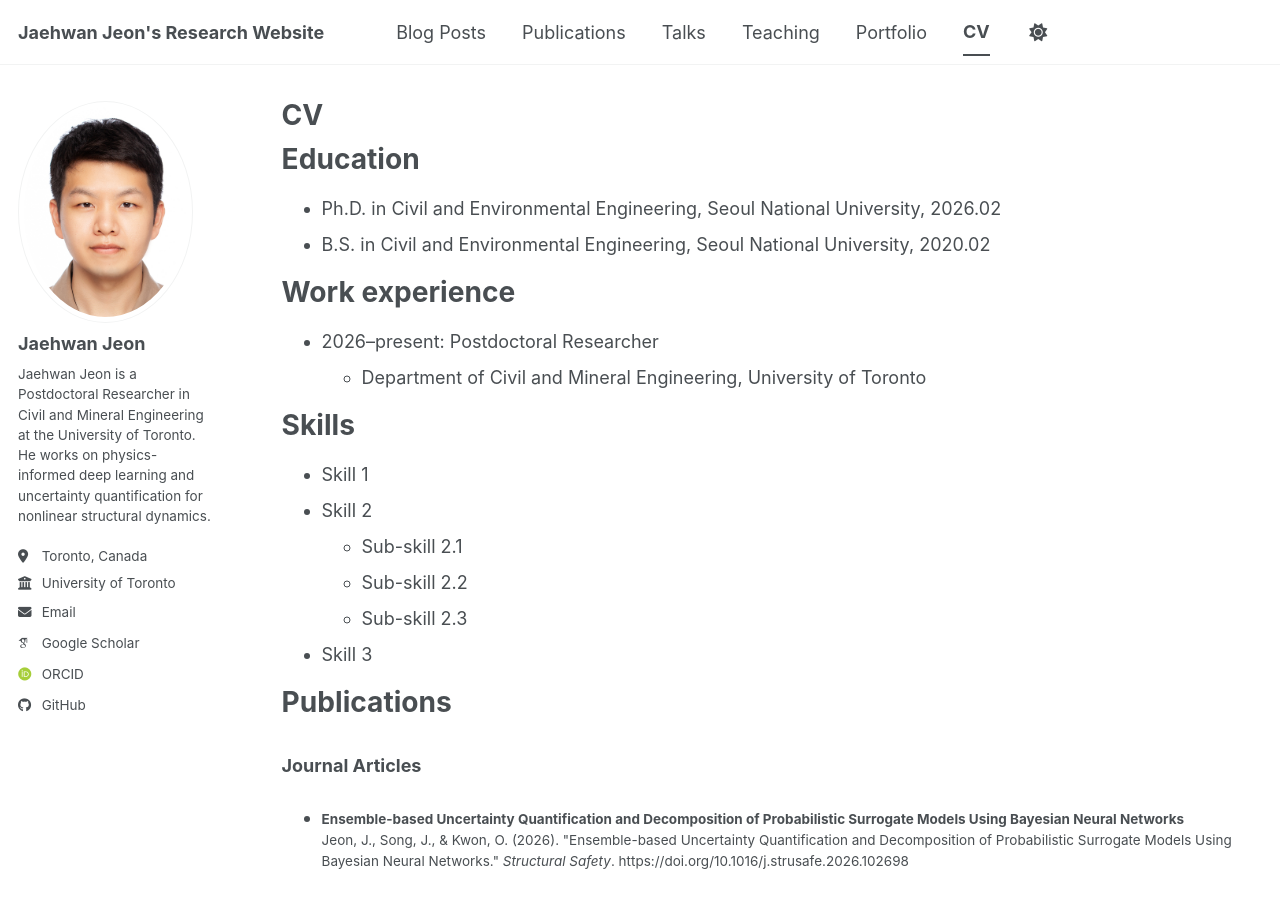
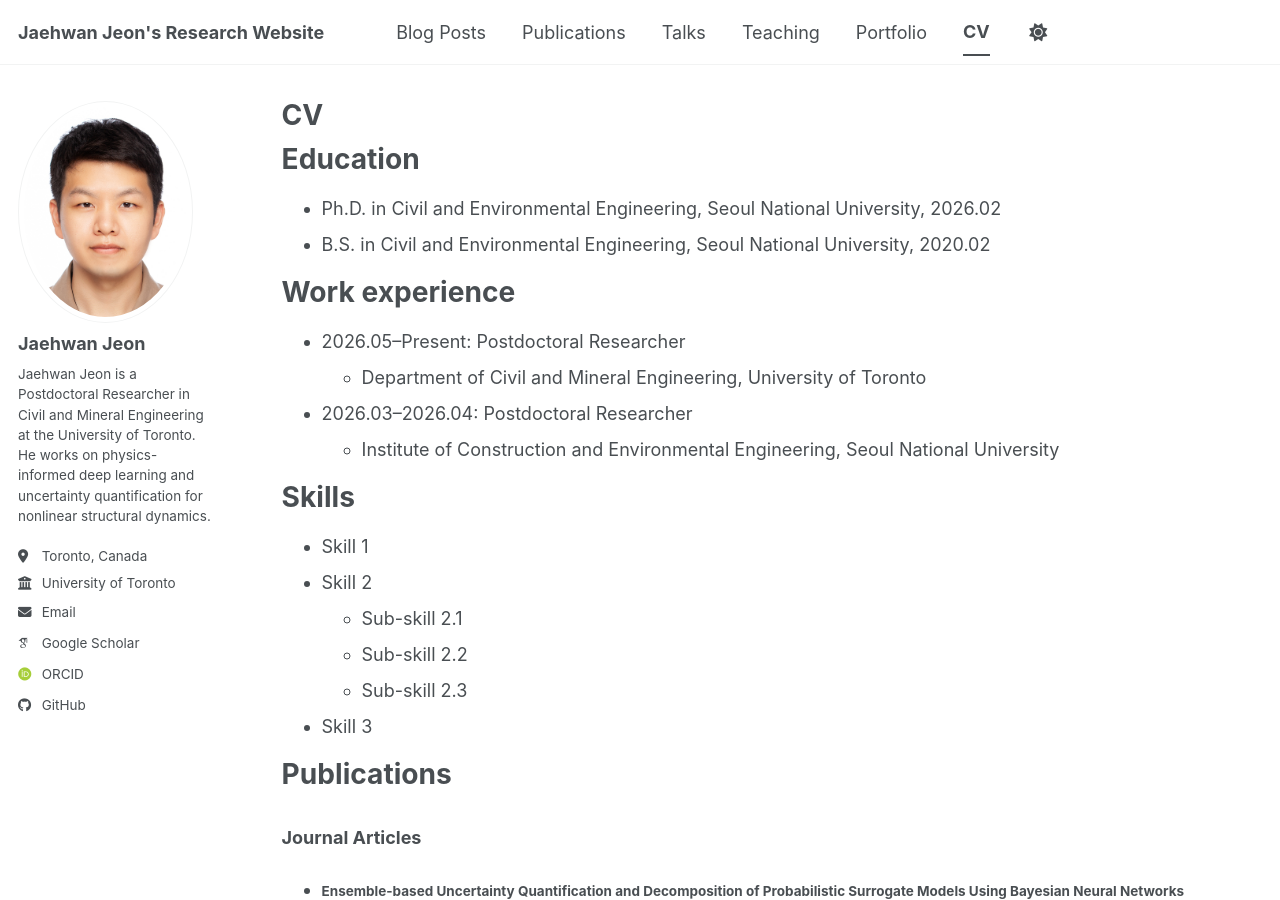
Before and after one commit to JaehwanJeon/JaehwanJeon.github.io, a Jekyll site: the page built from _pages/cv.md, in a window 1280 px wide and 900 px high. Built offline with Jekyll 4.4.1, drawn with Linux system fonts in a browser that asks for light colours; some web fonts are replaced; a script bundle is joined from its source files by our own code; library files that are not in the unit come from our copies.

Commit message:
CV: split Postdoc into U of Toronto (2026.05-) and SNU (2026.03-04)
Co-Authored-By: Claude Opus 4.7 (1M context) <noreply@anthropic.com>

```diff
--- a/_pages/cv.md
+++ b/_pages/cv.md
@@ -16,8 +16,11 @@ Education
 
 Work experience
 ======
-* 2026–present: Postdoctoral Researcher
+* 2026.05–Present: Postdoctoral Researcher
   * Department of Civil and Mineral Engineering, University of Toronto
+
+* 2026.03–2026.04: Postdoctoral Researcher
+  * Institute of Construction and Environmental Engineering, Seoul National University
 
 Skills
 ======
```
